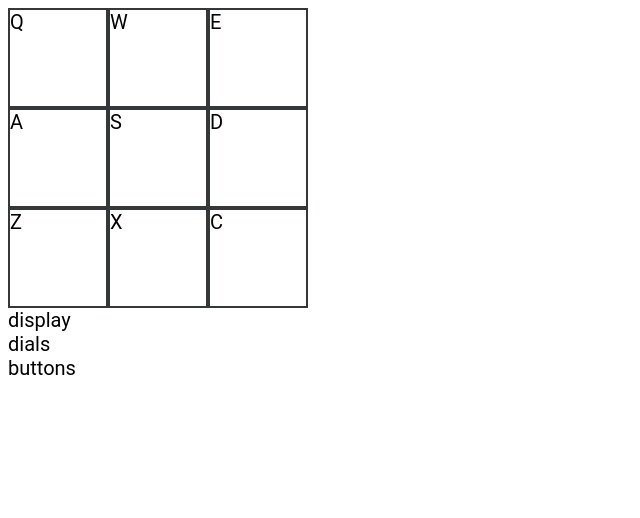
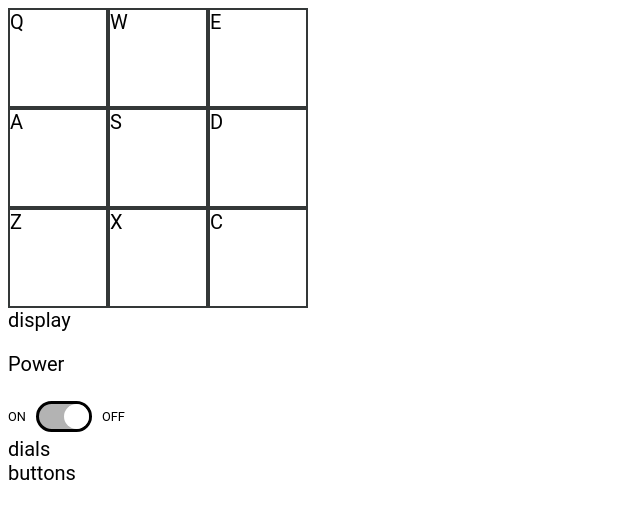
Before and after one commit to chazmcgrill/drum-machine, a React (Create React App) app: page / in a window 1280 px wide. Shown: the top 518 px of the page, without its empty margins (0-640 px from the left). Built offline with nearby package versions, Linux system fonts and the light colour scheme.

Commit message:
Adds Switch Component / Power State

```diff
--- a/src/components/App.js
+++ b/src/components/App.js
@@ -1,13 +1,31 @@
-import React from 'react';
+import React, { Component } from 'react';
 import DrumPads from './DrumPads';
+import Switch from './Switch';
 
-export default () => (
+class App extends Component {
+    state = {
+        powerOn: false,
+    }
+
+    handlePowerClick = () => {
+        const { powerOn } = this.state;
+        this.setState({ powerOn: !powerOn });
+    }
+
+    render() {
+        const { powerOn } = this.state;
+        return (
             <div id="app">
                 <DrumPads />
                 <div>
                     <div id="display">display</div>
+                    <Switch handlePowerClick={this.handlePowerClick} powerOn={powerOn} />
                     <div className="dials">dials</div>
                     <div className="buttons">buttons</div>
                 </div>
             </div>
         );
+    }
+}
+
+export default App;
--- /dev/null
+++ b/src/components/Switch.js
@@ -0,0 +1,15 @@
+import React, { Fragment } from 'react';
+import './Switch.sass';
+
+export default ({ powerOn, handlePowerClick }) => (
+    <Fragment>
+        <p>Power</p>
+        <div className="switch-wrapper">
+            <p className="switch_tag">ON</p>
+            <div className="switch" onClick={handlePowerClick} role="button" tabIndex="0">
+                <div className="switch_inner" style={{ left: powerOn ? 0 : '25px' }} />
+            </div>
+            <p className="switch_tag">OFF</p>
+        </div>
+    </Fragment>
+);
--- /dev/null
+++ b/src/components/Switch.sass
@@ -0,0 +1,26 @@
+.switch-wrapper
+    display: flex
+    align-items: center
+
+.switch
+    width: 50px
+    height: 25px
+    border: 3px solid black
+    border-radius: 25px
+    background: lighten(black, 70%)
+    position: relative
+    outline: none
+    cursor: pointer
+    margin: 0 10px
+
+    &_inner
+        width: 25px
+        height: 25px
+        background: white
+        border-radius: 25px
+        position: absolute
+        transition: all 0.3s ease-in-out
+        top: 0
+
+    &_tag
+        font-size: 0.8rem
```
Lines whose indentation alone changed are shown as unchanged.
